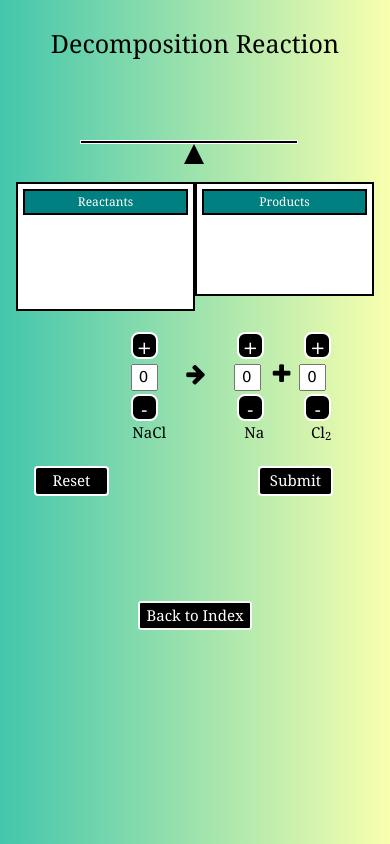
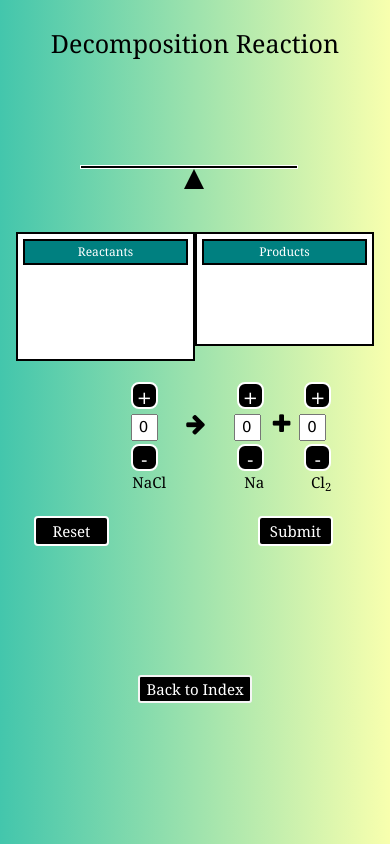
Before and after one commit to harshitasarathe-20/fgame.github.io, a plain HTML site: page dec4.html in a window 390 px wide. Drawn offline with nearby package versions, Linux system fonts and the light colour scheme.

Commit message:
Update dec4.css

```diff
--- a/dec4.css
+++ b/dec4.css
@@ -17,7 +17,7 @@
         color: white;
         border: double 2px whitesmoke;
         border-radius: 3px;
-        margin-top: 9%;
+        margin-top: 15%;
         font-size: 15px;
         font-family: Georgia, 'Times New Roman', Times, serif;
     }
@@ -301,6 +301,13 @@
 
     }
 
+       .row-1{
+        margin-top: 12%;
+    }
+    .row--1{
+        margin-top: 15%;
+    }
+
     .row-0 {
         margin-bottom: 5%;
     }
```
